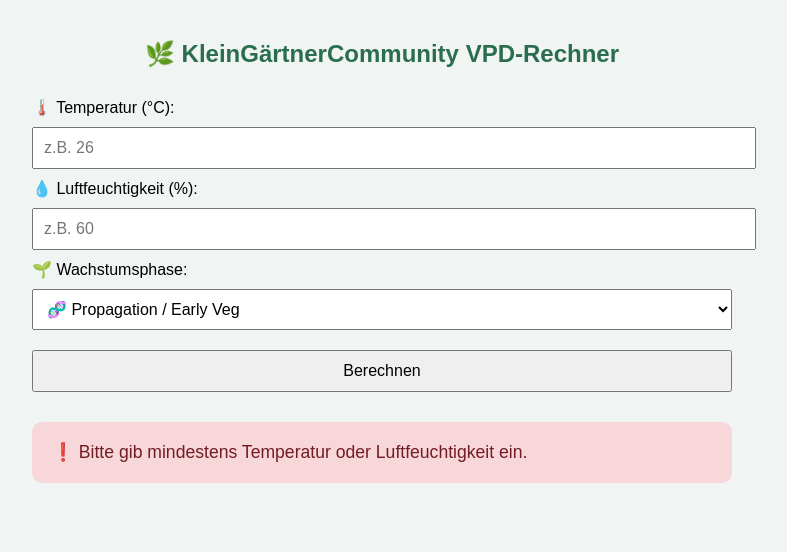
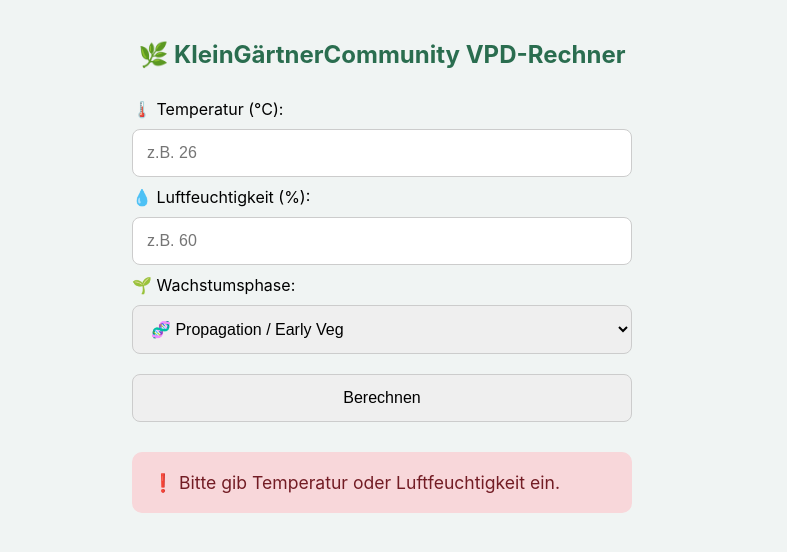
Before and after one commit to Matze-GitH/VPD-Calc, a plain HTML site: page index.html in a window 1280 px wide. Both pictures are taken after a click on the button "Berechnen". Shown: the whole page, without its empty margins (258-1045 px from the left). Drawn offline with Linux system fonts and the light colour scheme.

Commit message:
Add files via upload

```diff
--- a/index.html
+++ b/index.html
@@ -1,27 +1,31 @@
 <!DOCTYPE html>
 <html lang="de">
 <head>
-  <meta charset="UTF-8">
+  <meta charset="UTF-8" />
+  <meta name="viewport" content="width=device-width, initial-scale=1.0" />
   <title>KleinGärtnerCommunity VPD-Rechner</title>
-  <base href="/VPD-Rechner/">
-  <link rel="manifest" href="manifest.json">
-  <meta name="apple-mobile-web-app-capable" content="yes">
-  <meta name="apple-mobile-web-app-status-bar-style" content="default">
-  <meta name="apple-mobile-web-app-title" content="VPD-Rechner">
-  <link rel="apple-touch-icon" href="icon-192.png">
+  <link rel="manifest" href="manifest.json" />
+  <meta name="apple-mobile-web-app-capable" content="yes" />
+  <meta name="apple-mobile-web-app-status-bar-style" content="default" />
+  <meta name="apple-mobile-web-app-title" content="VPD-Rechner" />
+  <link rel="apple-touch-icon" href="icon-192.png" />
   <style>
     body {
-      font-family: Arial, sans-serif;
+      font-family: -apple-system, BlinkMacSystemFont, 'Segoe UI', Roboto, Helvetica, Arial, sans-serif;
       padding: 20px;
-      max-width: 700px;
+      margin: 0;
+      background: #f0f4f3;
+      max-width: 500px;
       margin: auto;
-      background: #f0f4f3;
     }
     input, select, button {
-      padding: 10px;
+      padding: 14px;
       margin: 10px 0;
       width: 100%;
       font-size: 1em;
+      border-radius: 8px;
+      border: 1px solid #ccc;
+      box-sizing: border-box;
     }
     .result {
       margin-top: 20px;
@@ -40,14 +44,13 @@
   </style>
 </head>
 <body>
-
   <h2>🌿 KleinGärtnerCommunity VPD-Rechner</h2>
 
   <label>🌡️ Temperatur (°C):</label>
-  <input type="number" id="temp" placeholder="z.B. 26">
+  <input type="number" id="temp" placeholder="z.B. 26" inputmode="decimal" />
 
   <label>💧 Luftfeuchtigkeit (%):</label>
-  <input type="number" id="rh" placeholder="z.B. 60">
+  <input type="number" id="rh" placeholder="z.B. 60" inputmode="decimal" />
 
   <label>🌱 Wachstumsphase:</label>
   <select id="phase">
@@ -83,14 +86,13 @@
         const svp = getSVP(temp);
         const avp = svp * (rh / 100);
         const vpd = (svp - avp).toFixed(2);
-        const vpdNum = parseFloat(vpd);
+        const diff = Math.abs(vpd - vpdZiel);
         let klasse = '', bewertung = '';
-        const diff = Math.abs(vpd - vpdZiel);
 
         if (diff <= 0.1) {
           klasse = 'green'; bewertung = '✅ Optimal für diese Phase';
         } else if (diff <= 0.25) {
-          klasse = 'orange'; bewertung = '⚠️ Nahe am Zielwert, könnte besser sein';
+          klasse = 'orange'; bewertung = '⚠️ Nahe am Zielwert';
         } else {
           klasse = 'red'; bewertung = '⛔ Nicht ideal für diese Phase';
         }
@@ -125,13 +127,13 @@
           ergebnis.innerHTML = `💧 RH: ${rh}%<br>🎯 Ziel-VPD für ${phase}: ${vpdZiel} kPa<br><br>➕ <strong>Empfohlene Temperatur: ${tIdeal.toFixed(1)}°C</strong>`;
         } else {
           ergebnis.className = `result red`;
-          ergebnis.innerHTML = "⚠️ Keine passende Temperatur gefunden (zwischen 15–35°C)";
+          ergebnis.innerHTML = "⚠️ Keine passende Temperatur gefunden (15–35°C)";
         }
         return;
       }
 
       ergebnis.className = `result red`;
-      ergebnis.innerHTML = "❗ Bitte gib mindestens Temperatur oder Luftfeuchtigkeit ein.";
+      ergebnis.innerHTML = "❗ Bitte gib Temperatur oder Luftfeuchtigkeit ein.";
     }
 
     if ('serviceWorker' in navigator) {
```
